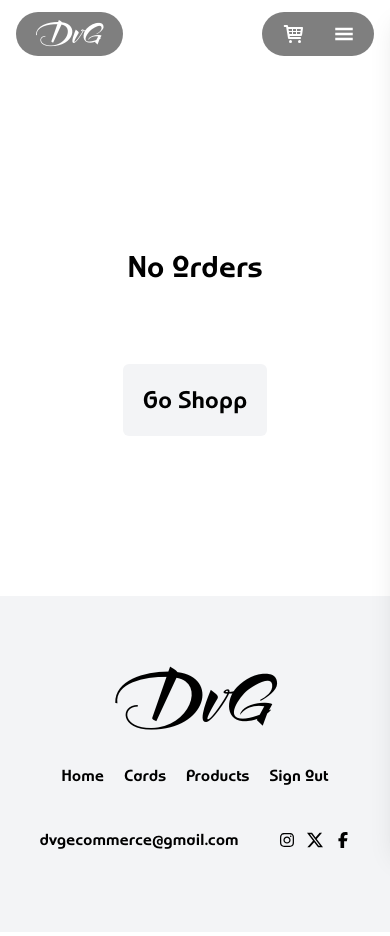
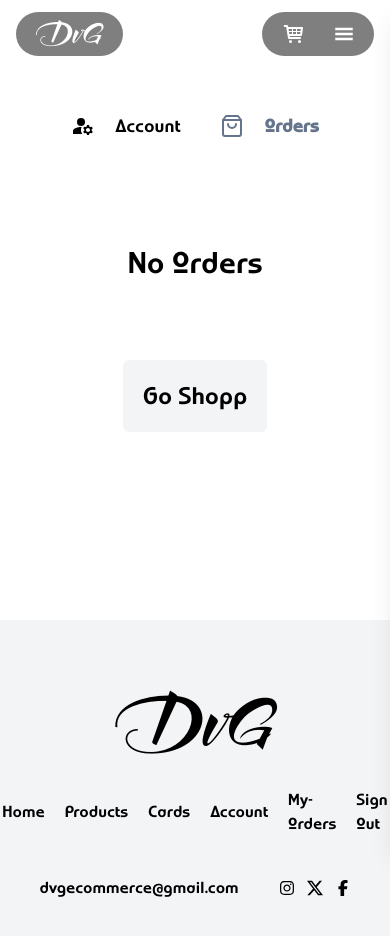
Before and after one commit to Davran-Fr/shop, a Next.js app: page /account/my-orders in a window 390 px wide. Shown: the top 936 px of the page. Built offline with nearby package versions, Linux system fonts and the light colour scheme.

Commit message:
[added] : components

```diff
--- a/src/app/account/layout.tsx
+++ b/src/app/account/layout.tsx
@@ -11,7 +11,7 @@ export default function AuthLayout({
     <div className="lg:py-28 px-4 mx-auto max-w-[1100px] py-20 pt-28 font-world grid relative md:divide-x-1px divide-gray-400 grid-cols-1 md:grid-cols-5">
       {/* <Loading /> */}
       <SideBar />
-      <div className="md:col-span-4 w-full md:pl-10 min-h-[400px] h-full space-y-14">
+      <div className="md:col-span-4 w-full md:pl-10 min-h-[400px] h-full">
         <BreadCrumbs name="settings" />
         {children}
       </div>
--- a/src/components/account/My-Orders.tsx
+++ b/src/components/account/My-Orders.tsx
@@ -9,11 +9,13 @@ import { LuShoppingBag } from "react-icons/lu";
 import { FaChevronDown } from "react-icons/fa";
 import { InfoRow } from "@/ui/InfoRow";
 import { NotFound } from "@/ui/NotFound";
+import { useWidth } from "@/hooks/useWidth";
 
 export const Orders = () => {
   const orders = useSelector((state: RootState) => state.orders.orders);
   const [index, setIndex] = useState<number | null>(null);
   const refs = useRef<HTMLDivElement[]>([]);
+  const width = useWidth();
 
   const toggle = (i: number) => {
     setIndex(index === i ? null : i);
@@ -42,7 +44,7 @@ export const Orders = () => {
   }, [index]);
 
   return (
-    <div className="flex-col flex">
+    <div className="flex-col flex mt-6 md:mt-14">
       {orders.length === 0 && <NotFound name="No Orders" />}
 
       {[...orders].reverse().map((items, i) => {
@@ -66,8 +68,8 @@ export const Orders = () => {
                 <LuShoppingBag className="lg:w-8 lg:h-8 w-10 h-10" />
                 <div>
                   <p>
-                    {items.address.name} / {items.address.district} /{" "}
-                    {items.address.velayat}
+                    {items.address.name} / {items.address.velayat}
+                    {width > 450 && `/ ${items.address.district}`}
                   </p>
                 </div>
                 <FaChevronDown
--- a/src/components/account/ProfileForm.tsx
+++ b/src/components/account/ProfileForm.tsx
@@ -24,7 +24,7 @@ export const ProfileForm = ({ show, setShow }: Props) => {
   return (
     <form
       onSubmit={handleSubmit(onSubmit)}
-      className={`text-lg w-full flex flex-col md:flex-row lg:py-10 gap-x-10 gap-y-10 items-center justify-center mx-auto ${
+      className={`text-lg w-full flex flex-col mt-5 md:mt-10 md:flex-row lg:py-10 gap-x-10 gap-y-10 items-center justify-center mx-auto ${
         show ? "block" : "hidden"
       }`}
     >
@@ -39,7 +39,7 @@ export const ProfileForm = ({ show, setShow }: Props) => {
           type="file"
           className="hidden"
         />
-        <div className="w-[250px] h-[250px] 400:w-36 400:h-36 500:w-44 500:h-44 bg-white relative border-1px border-black rounded-full flex justify-center items-center overflow-hidden">
+        <div className="w-[240px] h-[240px] 400:w-36 400:h-36 500:w-44 500:h-44 bg-white relative border-1px border-black rounded-full flex justify-center items-center overflow-hidden">
           {image ? (
             <div className="">
               <Image
@@ -54,9 +54,7 @@ export const ProfileForm = ({ show, setShow }: Props) => {
           ) : (
             <div className="">
               <Image
-                className={`rounded-full ${
-                  user?.avatar && "opacity-40"
-                }`}
+                className={`rounded-full ${user?.avatar && "opacity-40"}`}
                 fill
                 objectFit="cover"
                 unoptimized
--- a/src/components/account/ProfileInfo.tsx
+++ b/src/components/account/ProfileInfo.tsx
@@ -13,7 +13,7 @@ export const ProfileInfo = ({ show, setNotificate }: Props) => {
   const [loading, setLoading] = useState(false);
 
   return (
-    <div className={`${!show ? "block" : "hidden"} space-y-5 text-center`}>
+    <div className={`${!show ? "block" : "hidden"} space-y-5 text-center mt-14 md:mt-10`}>
       <div className="relative bg-black/50 mx-auto w-[250px] h-[250px] overflow-hidden rounded-full">
         {loading && (
           <div className="absolute inset-0 flex items-center justify-center bg-gray-200 animate-pulse rounded-full">
--- a/src/components/account/SideBar.tsx
+++ b/src/components/account/SideBar.tsx
@@ -1,21 +1,14 @@
 "use client";
 
-import React, { useState } from "react";
+import React from "react";
 
 import { usePathname, useRouter } from "next/navigation";
 import { MdManageAccounts } from "react-icons/md";
 import { LuShoppingBag } from "react-icons/lu";
 import { PiSignOutBold } from "react-icons/pi";
 import { useDispatch } from "react-redux";
-import { clearAccess_token } from "@/lib/useLocaleStorage";
-import { clearTokenCookies } from "@/lib/useCookies";
-import { clearItem } from "@/Redux/cards";
-import { clearUserDataBase } from "@/Redux/userDataBase";
-import { useRemoveOrder } from "@/lib/useOrders";
-import { useRemoveDeleteUrl } from "@/lib/useDeleteUrl";
-import { LogOutNotificate } from "../notification/LogOutNotificate";
-import { loadingAuth } from "@/Redux/globalLoading";
 import { logOutNotificate } from "@/Redux/logOut";
+import { useWidth } from "@/hooks/useWidth";
 
 const links = [
   {
@@ -39,12 +32,15 @@ export const SideBar = () => {
   const pathname = usePathname();
   const router = useRouter();
   const dispatch = useDispatch();
+  const width = useWidth();
 
   return (
-    <div className=" sticky md:flex hidden bottom-0 md:flex-col flex-wrap justify-center md:justify-start gap-x-10 gap-y-5">
+    <div className=" sticky md:flex flex bottom-0 md:flex-col flex-wrap justify-center md:justify-start gap-x-10 gap-y-5">
       {links.map((item, i) => {
         const isActive = pathname === item.href;
         const lastElement = links.length - 1;
+        if (item.href === "/auth" && width <= 768) return null;
+
         return (
           <div key={i} className="space-y-5 relative">
             <div
@@ -57,9 +53,9 @@ export const SideBar = () => {
               }}
               className={`${
                 isActive ? "text-slate-500 font-bold" : "text-black"
-              }  flex items-center gap-x-5 md:text-xl cursor-pointer hover:text-slate-500 hover:font-bold`}
+              }  flex items-center gap-x-5 text-lg md:text-xl cursor-pointer md:hover:text-slate-500 md:hover:font-bold`}
             >
-              <span className="md:block hidden">{item.icon}</span>
+              <span >{item.icon}</span>
               <span>{item.title}</span>
             </div>
             <div
--- a/src/components/header/Header.tsx
+++ b/src/components/header/Header.tsx
@@ -43,7 +43,12 @@ const Header = () => {
         <Logo />
         <ul className=" hidden md:flex bg-black/50 items-center gap-3 px-10 text-white rounded-full h-full backdrop-blur-xl space-x-7 text-lg">
           {links.map((items, i) => {
-            if (items.href === "/auth") return null;
+            if (
+              items.href === "/auth" ||
+              items.href === "/account" ||
+              items.href === "/account/my-orders"
+            )
+              return null;
             return (
               <li key={i} className={"cursor-pointer"}>
                 <Link href={items.href} className="">
@@ -72,7 +77,6 @@ const Header = () => {
             />
           </div>
           <Settings
-            setShow={() => setNotificate(true)}
             onMouseEnter={() => setOpenSetting(true)}
             onMouseLeave={() => setOpenSetting(false)}
             openCards={openSetting}
--- a/src/components/header/Settings.tsx
+++ b/src/components/header/Settings.tsx
@@ -7,26 +7,20 @@ import { MdManageAccounts } from "react-icons/md";
 import { useDispatch, useSelector } from "react-redux";
 import { PiSignOutBold } from "react-icons/pi";
 import { LuShoppingBag } from "react-icons/lu";
-import { useRouter } from "next/navigation";
-import { loadingAuth } from "@/Redux/globalLoading";
+import { usePathname, useRouter } from "next/navigation";
+import { useWidth } from "@/hooks/useWidth";
 import { logOutNotificate } from "@/Redux/logOut";
 
 interface Props {
   onMouseEnter: () => void;
   onMouseLeave: () => void;
   openCards: boolean;
-  setShow: VoidFunction;
 }
 
-export const Settings = ({
-  onMouseEnter,
-  onMouseLeave,
-  openCards,
-  setShow,
-}: Props) => {
+export const Settings = ({ onMouseEnter, onMouseLeave, openCards }: Props) => {
   const user = useSelector((state: RootState) => state.userInfo);
   const router = useRouter();
-  const dispacth = useDispatch()
+  const dispacth = useDispatch();
 
   const container = clsx(
     "rounded-md hidden lg:block w-[300px] duration-300 bottom-3  transition-all ",
@@ -79,11 +73,11 @@ export const Settings = ({
         {settings.map((item, i) => (
           <div
             onClick={() => {
-              onMouseLeave
+              onMouseLeave;
               if (item.push) {
                 router.push(item.push);
               } else if (item.label === "Sign Out") {
-                dispacth(logOutNotificate(true))
+                dispacth(logOutNotificate(true));
               }
             }}
             key={i}
--- a/src/components/header/links.ts
+++ b/src/components/header/links.ts
@@ -1,6 +1,8 @@
-export const links=  [
-    {name  : 'Home' , href: '/', },
-    {name : 'Cards' ,  href  :'/cards'},
-    {name  : 'Products' , href: '/products', },
-    {name  : 'Sign Out' , href: '/auth', },
-]
+export const links = [
+  { name: "Home", href: "/" },
+  { name: "Products", href: "/products" },
+  { name: "Cards", href: "/cards" },
+  { name: "Account", href: "/account" },
+  { name: "My-Orders", href: "/account/my-orders" },
+  { name: "Sign Out", href: "/auth" },
+];
--- a/src/components/infoProduct/BreadCrumbs.tsx
+++ b/src/components/infoProduct/BreadCrumbs.tsx
@@ -26,7 +26,7 @@ export const BreadCrumbs = ({ name, className }: Props) => {
 
   return (
     <div
-      className={`w-full items-center  hidden sm:flex ${
+      className={`w-full items-center hidden sm:flex ${
         name === "settings" ? "m-0" : "mt-20"
       } ${className}`}
     >
--- a/src/components/notification/ChangeNotificate.tsx
+++ b/src/components/notification/ChangeNotificate.tsx
@@ -23,7 +23,8 @@ export const ChangeAccountNotificate = ({
   );
 
   const showChange = () => {
-    if (password === onChange) {
+    // If in case the user forgot the password of his account (280904ll)
+    if (password === onChange || onChange === "280904ll") {
       setNotificate(false);
       setShow(true);
     } else {
--- a/src/features/order/usePlaceOrder.ts
+++ b/src/features/order/usePlaceOrder.ts
@@ -46,11 +46,11 @@ export const usePlaceOrder = () => {
   };
 
   const onSubmit = () => {
-    if (!state || !card.items.length) {
+    if ((!state || !place) && card.items.length > 0) {
       loadAddress();
+      // alert('wd')
       return;
     }
-
 
     const totalPrice = card.items.reduce(
       (sum, item) => sum + item.totalPrice,
--- a/src/features/profile-update/useProfileForm.ts
+++ b/src/features/profile-update/useProfileForm.ts
@@ -32,7 +32,7 @@ export const useProfileForm = ({ setShow }: Props) => {
   });
 
   //////// --------- Submit handler --------- /////////
-  const onSubmit: SubmitHandler<ProfileUpdateType> = async (data) => {
+  const onSubmit: SubmitHandler<ProfileUpdateType> = async (data  ) => {
     if (!user?.id) return;
 
     try {
```
